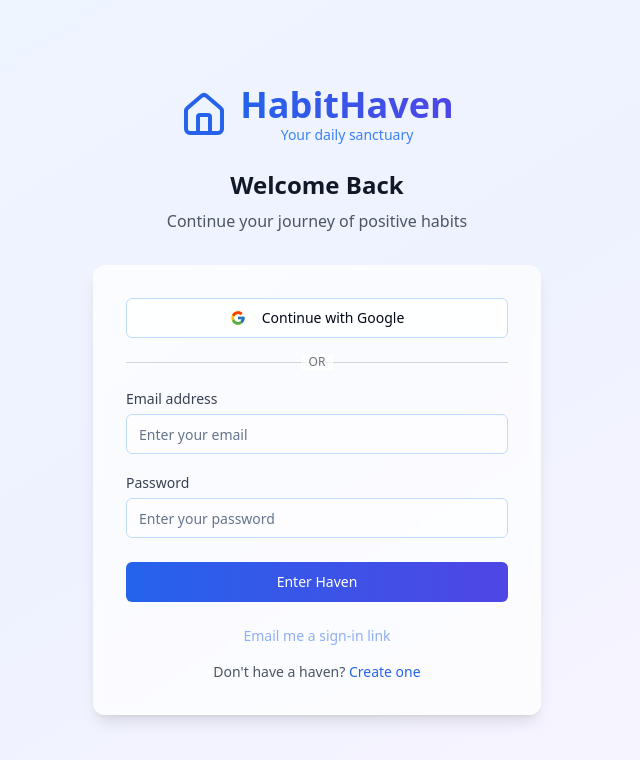
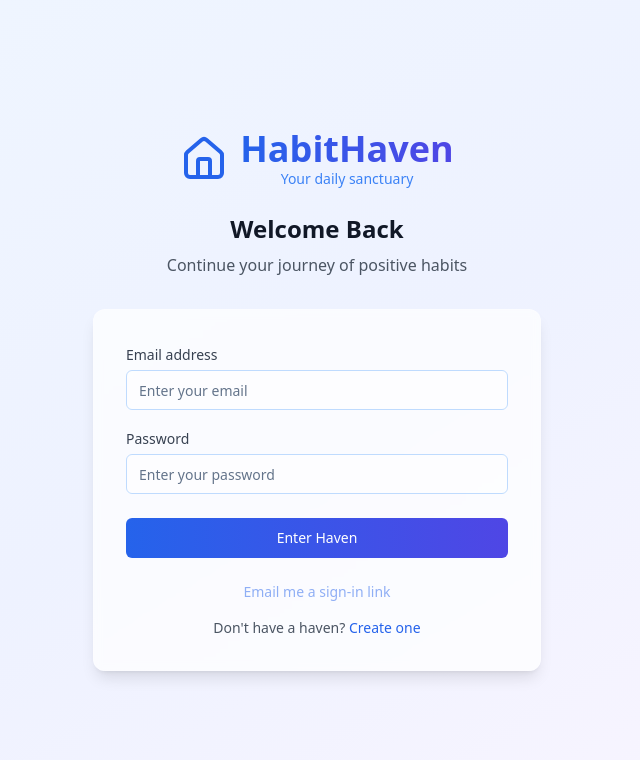
Before and after one commit to ramblersm/habit-flow-mood, a React (Vite) app: page /auth in a window 1280 px wide. Shown: the top 760 px of the page, without its empty margins (323-963 px from the left). Built offline with nearby package versions, Linux system fonts and the light colour scheme.

Commit message:
Remove Google sign-in, add magic link
Removed Google sign-in and streamlined the authentication flow to focus solely on magic link sign-in. Updated `src/pages/Auth.tsx` and `src/contexts/AuthContext.tsx` to reflect this change.

```diff
--- a/src/components/GoogleIcon.tsx
+++ /dev/null
@@ -1,31 +0,0 @@
-
-import React from 'react';
-
-const GoogleIcon = (props: React.SVGProps<SVGSVGElement>) => (
-  <svg
-    xmlns="http://www.w3.org/2000/svg"
-    viewBox="0 0 48 48"
-    width="24px"
-    height="24px"
-    {...props}
-  >
-    <path
-      fill="#FFC107"
-      d="M43.611,20.083H42V20H24v8h11.303c-1.649,4.657-6.08,8-11.303,8c-6.627,0-12-5.373-12-12s5.373-12,12-12c3.059,0,5.842,1.154,7.961,3.039l5.657-5.657C34.046,6.053,29.268,4,24,4C12.955,4,4,12.955,4,24s8.955,20,20,20s20-8.955,20-20C44,22.659,43.862,21.35,43.611,20.083z"
-    />
-    <path
-      fill="#FF3D00"
-      d="M6.306,14.691l6.571,4.819C14.655,15.108,18.961,12,24,12c3.059,0,5.842,1.154,7.961,3.039l5.657-5.657C34.046,6.053,29.268,4,24,4C16.318,4,9.656,8.337,6.306,14.691z"
-    />
-    <path
-      fill="#4CAF50"
-      d="M24,44c5.166,0,9.86-1.977,13.409-5.192l-6.19-5.238C29.211,35.091,26.715,36,24,36c-5.202,0-9.619-3.317-11.283-7.946l-6.522,5.025C9.505,39.556,16.227,44,24,44z"
-    />
-    <path
-      fill="#1976D2"
-      d="M43.611,20.083H42V20H24v8h11.303c-0.792,2.237-2.231,4.166-4.087,5.571l6.19,5.238C42.022,35.136,44,30.025,44,24C44,22.659,43.862,21.35,43.611,20.083z"
-    />
-  </svg>
-);
-
-export default GoogleIcon;
--- a/src/contexts/AuthContext.tsx
+++ b/src/contexts/AuthContext.tsx
@@ -8,7 +8,6 @@ interface AuthContextType {
   loading: boolean;
   signUp: (email: string, password: string) => Promise<{ error: any }>;
   signIn: (email: string, password: string) => Promise<{ error: any }>;
-  signInWithGoogle: () => Promise<{ error: any }>;
   signInWithMagicLink: (email: string) => Promise<{ error: any }>;
   signOut: () => Promise<void>;
 }
@@ -69,18 +68,6 @@ export const AuthProvider = ({ children }: { children: React.ReactNode }) => {
     return { error };
   };
 
-  const signInWithGoogle = async () => {
-    const redirectUrl = `${window.location.origin}/`;
-
-    const { error } = await supabase.auth.signInWithOAuth({
-      provider: 'google',
-      options: {
-        redirectTo: redirectUrl
-      }
-    });
-    return { error };
-  };
-
   const signInWithMagicLink = async (email: string) => {
     const redirectUrl = `${window.location.origin}/`;
     const { error } = await supabase.auth.signInWithOtp({
@@ -102,7 +89,6 @@ export const AuthProvider = ({ children }: { children: React.ReactNode }) => {
     loading,
     signUp,
     signIn,
-    signInWithGoogle,
     signInWithMagicLink,
     signOut,
   };
--- a/src/pages/Auth.tsx
+++ b/src/pages/Auth.tsx
@@ -1,4 +1,3 @@
-
 import React, { useState } from 'react';
 import { Button } from '@/components/ui/button';
 import { Input } from '@/components/ui/input';
@@ -7,7 +6,6 @@ import { useAuth } from '@/contexts/AuthContext';
 import { useToast } from '@/hooks/use-toast';
 import { useNavigate } from 'react-router-dom';
 import { Home } from 'lucide-react';
-import GoogleIcon from '@/components/GoogleIcon';
 
 const Auth = () => {
   const [isSignUp, setIsSignUp] = useState(false);
@@ -15,7 +13,7 @@ const Auth = () => {
   const [password, setPassword] = useState('');
   const [loading, setLoading] = useState(false);
   const [magicLinkSent, setMagicLinkSent] = useState(false);
-  const { signUp, signIn, signInWithGoogle, signInWithMagicLink } = useAuth();
+  const { signUp, signIn, signInWithMagicLink } = useAuth();
   const { toast } = useToast();
   const navigate = useNavigate();
 
@@ -59,25 +57,6 @@ const Auth = () => {
       });
     } finally {
       setLoading(false);
-    }
-  };
-
-  const handleGoogleSignIn = async () => {
-    setLoading(true);
-    setMagicLinkSent(false);
-    const { error } = await signInWithGoogle();
-    if (error) {
-      toast({
-        title: "Authentication Error",
-        description: error.message,
-        variant: "destructive",
-      });
-      setLoading(false);
-    } else {
-      toast({
-        title: "Welcome!",
-        description: "Redirecting you to your haven...",
-      });
     }
   };
 
@@ -135,36 +114,13 @@ const Auth = () => {
         </div>
 
         <div className="bg-white/70 backdrop-blur-sm rounded-xl shadow-lg p-8 border border-white/20">
-          <div className="space-y-4">
-            <Button
-              variant="outline"
-              className="w-full bg-white/80 hover:bg-white border-blue-200"
-              onClick={handleGoogleSignIn}
-              disabled={loading}
-            >
-              <GoogleIcon className="mr-2 h-5 w-5" />
-              Continue with Google
-            </Button>
-
-            <div className="relative">
-              <div className="absolute inset-0 flex items-center">
-                <span className="w-full border-t border-gray-300" />
-              </div>
-              <div className="relative flex justify-center text-xs uppercase">
-                <span className="bg-white/70 px-2 text-gray-500">
-                  Or
-                </span>
-              </div>
-            </div>
-          </div>
-
           {magicLinkSent ? (
-            <div className="text-center p-4 bg-blue-100/50 rounded-lg mt-4">
+            <div className="text-center p-4 bg-blue-100/50 rounded-lg">
               <h3 className="font-bold text-blue-800">Check your inbox!</h3>
               <p className="text-sm text-blue-700 mt-1">We've sent a magic link to <strong>{email}</strong>. Click the link to sign in.</p>
             </div>
           ) : (
-            <form className="space-y-6 mt-4" onSubmit={handlePasswordSubmit}>
+            <form className="space-y-6" onSubmit={handlePasswordSubmit}>
               <div className="space-y-4">
                 <div>
                   <Label htmlFor="email" className="text-gray-700">Email address</Label>
```
